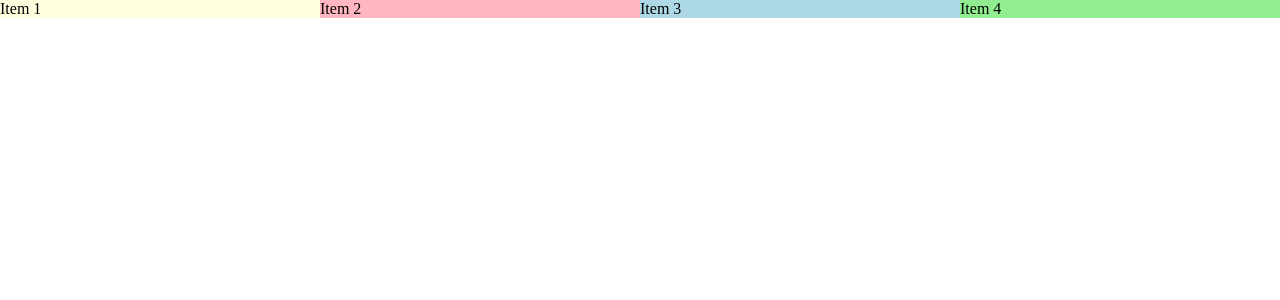
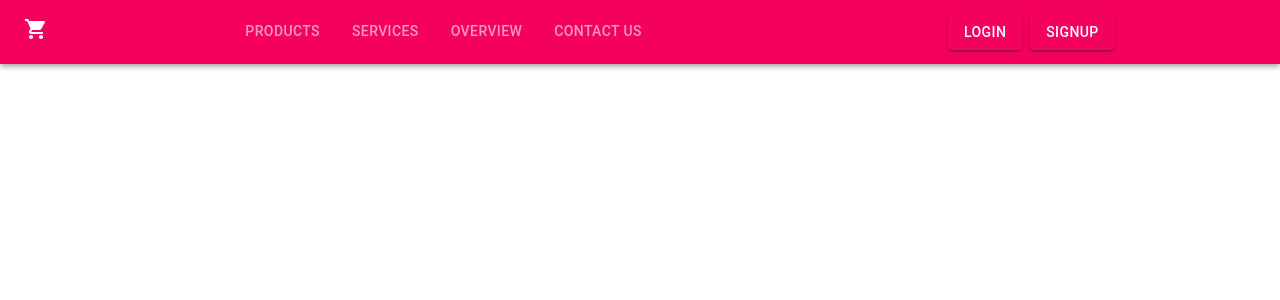
Before and after one commit to donghun-k/keep-learning, a React (Create React App) app: page / in a window 1280 px wide. Shown: the top 300 px of the page. Built offline with nearby package versions, Linux system fonts and the light colour scheme.

Commit message:
저장소 통합

```diff
--- a/src/App.js
+++ b/src/App.js
@@ -1,9 +1,10 @@
-import Test from './Test';
+import Navbar from './components/Navbar';
+const linksArray = ['Products', 'Services', 'Overview', 'Contact US'];
 
 function App() {
   return (
     <div>
-      <Test />
+      <Navbar links={linksArray} />
     </div>
   );
 }
--- a/src/Test.jsx
+++ b/src/Test.jsx
@@ -1,57 +1,4 @@
-import { Box, Grid } from '@mui/material';
-
 const Test = () => {
-  return (
-    <div>
-      <Box>
-        <Grid container spacing={0}>
-          <Grid
-            sx={{ background: 'lightyellow' }}
-            item
-            xs={12}
-            sm={6}
-            md={4}
-            lg={3}
-            xl={4}
-          >
-            Item 1
-          </Grid>
-          <Grid
-            sx={{ background: 'lightpink' }}
-            item
-            xs={12}
-            sm={6}
-            md={4}
-            lg={3}
-            xl={8}
-          >
-            Item 2
-          </Grid>
-          <Grid
-            sx={{ background: 'lightblue' }}
-            item
-            xs={12}
-            sm={6}
-            md={4}
-            lg={3}
-            xl={8}
-          >
-            Item 3
-          </Grid>
-          <Grid
-            sx={{ background: 'lightgreen' }}
-            item
-            xs={12}
-            sm={6}
-            md={4}
-            lg={3}
-            xl={4}
-          >
-            Item 4
-          </Grid>
-        </Grid>
-      </Box>
-    </div>
-  );
+  return <div></div>;
 };
 export default Test;
--- /dev/null
+++ b/src/components/DrawerComp.jsx
@@ -0,0 +1,42 @@
+import { MenuRounded } from '@mui/icons-material';
+import {
+  Drawer,
+  IconButton,
+  List,
+  ListItemButton,
+  ListItemIcon,
+  ListItemText,
+} from '@mui/material';
+import { useState } from 'react';
+
+const DrawerComp = ({ links }) => {
+  const [open, setOpen] = useState(false);
+  return (
+    <>
+      <Drawer
+        PaperProps={{ sx: { backgroundColor: 'pink' } }}
+        anchor='left'
+        open={open}
+        onClose={() => setOpen(false)}
+      >
+        <List>
+          {links.map((link, e) => (
+            <ListItemButton onClick={() => setOpen(false)} key={e} divider>
+              <ListItemIcon>
+                <ListItemText sx={{ color: 'white' }}>{link}</ListItemText>
+              </ListItemIcon>
+            </ListItemButton>
+          ))}
+        </List>
+      </Drawer>
+
+      <IconButton
+        sx={{ marginLeft: 'auto', color: 'white' }}
+        onClick={() => setOpen(true)}
+      >
+        <MenuRounded />
+      </IconButton>
+    </>
+  );
+};
+export default DrawerComp;
--- /dev/null
+++ b/src/components/Navbar.jsx
@@ -0,0 +1,69 @@
+import { useTheme } from '@emotion/react';
+import { ShoppingCart } from '@mui/icons-material';
+import {
+  AppBar,
+  Box,
+  Button,
+  Grid,
+  Tab,
+  Tabs,
+  Toolbar,
+  Typography,
+  useMediaQuery,
+} from '@mui/material';
+import { useState } from 'react';
+import DrawerComp from './DrawerComp';
+
+const Navbar = ({ links }) => {
+  const theme = useTheme();
+  const isMatch = useMediaQuery(theme.breakpoints.down('md'));
+  const [value, setValue] = useState();
+  return (
+    <>
+      <AppBar>
+        <Toolbar>
+          {isMatch ? (
+            <>
+              <Typography>
+                <ShoppingCart />
+              </Typography>
+              <DrawerComp links={links} />
+            </>
+          ) : (
+            <Grid container sx={{ placeItems: 'center' }}>
+              <Grid item xs={2}>
+                <Typography>
+                  <ShoppingCart />
+                </Typography>
+              </Grid>
+              <Grid item xs={6}>
+                <Tabs
+                  textColor='inherit'
+                  indicatorColor='secondary'
+                  value={value}
+                  onChange={(e, val) => setValue(val)}
+                >
+                  {links.map((link, i) => (
+                    <Tab key={i} label={link} />
+                  ))}
+                </Tabs>
+              </Grid>
+              <Grid item xs={1} />
+              <Grid item xs={3}>
+                <Box>
+                  <Button sx={{ marginLeft: 'auto' }} variant='contained'>
+                    Login
+                  </Button>
+                  <Button sx={{ marginLeft: 1 }} variant='contained'>
+                    Signup
+                  </Button>
+                </Box>
+              </Grid>
+            </Grid>
+          )}
+        </Toolbar>
+      </AppBar>
+    </>
+  );
+};
+export default Navbar;
```
